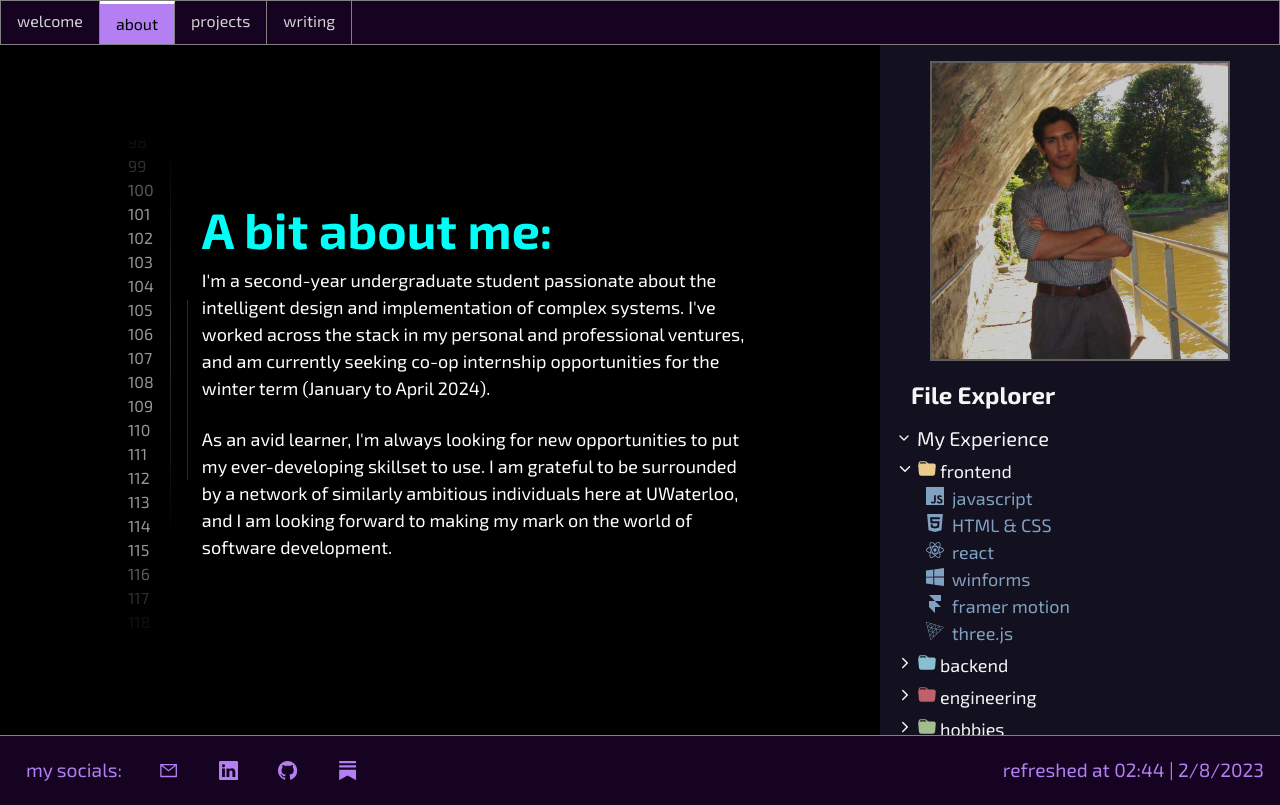
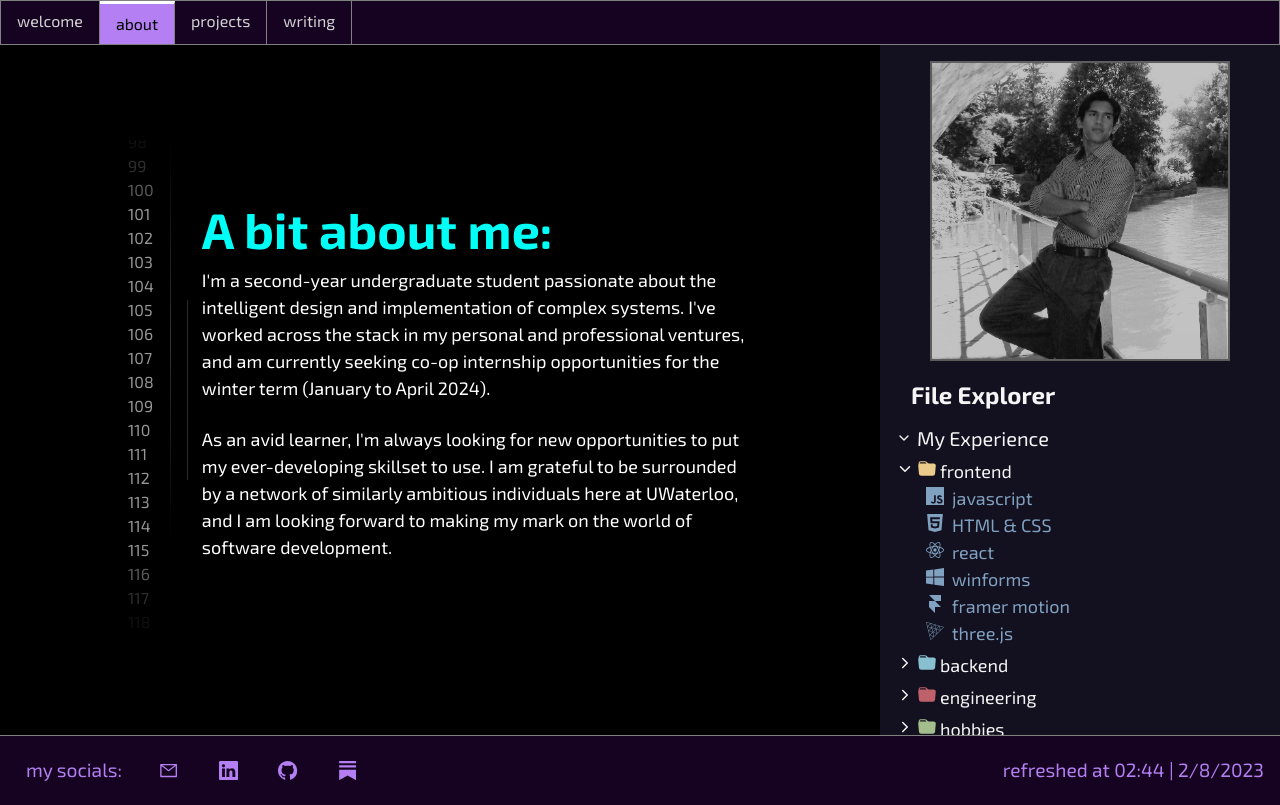
Before and after one commit to sumedhdhan/sumedhdhan.github.io, a Next.js app: page /about in a window 1280 px wide. Built offline with nearby package versions, Linux system fonts and the light colour scheme.

Commit message:
Updated profile image

```diff
--- a/pages/about.jsx
+++ b/pages/about.jsx
@@ -198,7 +198,7 @@ const About = () => {
           }}
         >
           <div className={style.right_container}>
-          <img src="./stratford2.jpg" alt="picture of me" className={style.center_image}></img>
+          <img src="./square_bridge_sumedh_bw.png" alt="picture of me" className={style.center_image}></img>
             <h3 style={{paddingTop: "1rem"}}>File Explorer</h3>
             <div className={style.right_interest}>
 
```
Also changed, not shown: public/square_bridge_sumedh_bw.png (added).
